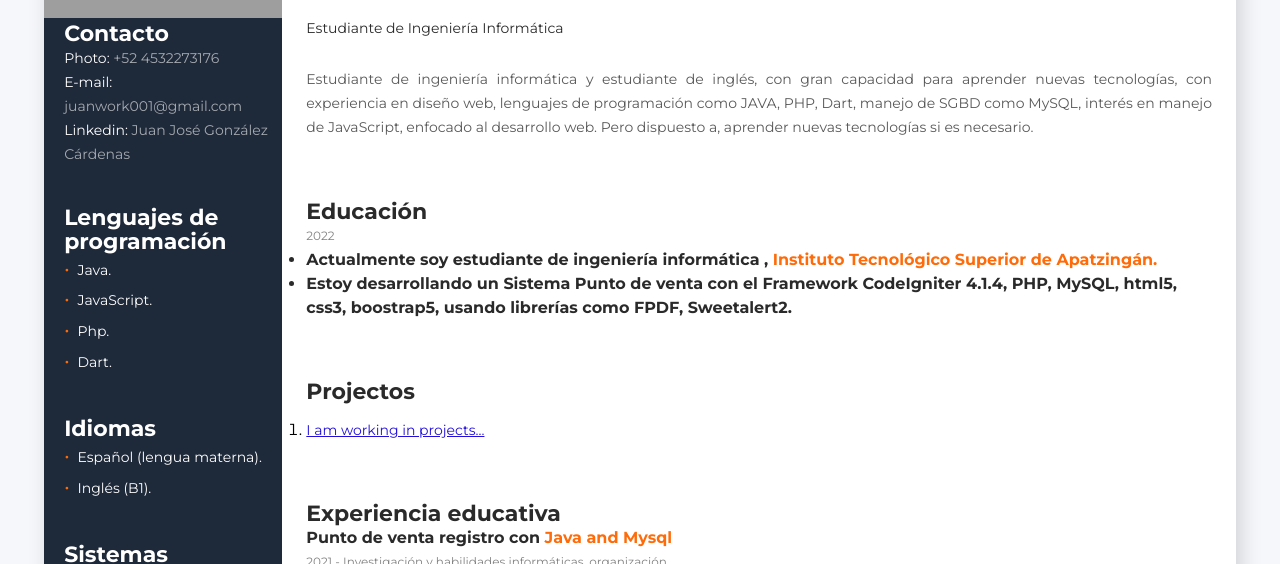
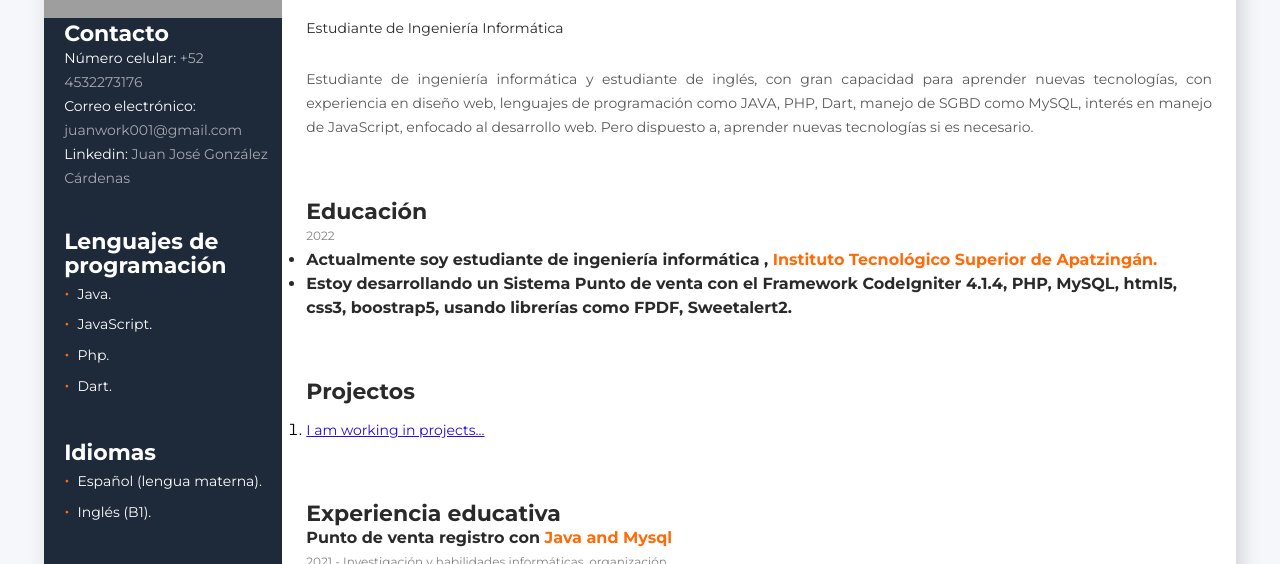
Before and after one commit to JUANJOWORK/CV, a plain HTML site: page index.html in a window 1280 px wide. Shown: the part 174-738 px from the top of the page. Drawn offline with Linux system fonts and the light colour scheme; grey boxes are pictures that could not be loaded.

Commit message:
correccion de telefono

```diff
--- a/index.html
+++ b/index.html
@@ -24,11 +24,11 @@
             <h2 class="contacts-title">Contacto</h2>
             <ul class="contacts-list">
               <li class="contacts-item">
-                Photo:
+                Número celular:
                 <a href="tel:+52 4532273176" class="contacts-link">+52 4532273176</a>
               </li>
               <li class="contacts-item">
-                E-mail:
+                Correo electrónico:
                 <a href="mailto:juanwork001@gmail.com" class="contacts-link">juanwork001@gmail.com</a>
               </li>
               <li class="contacts-item">
```
